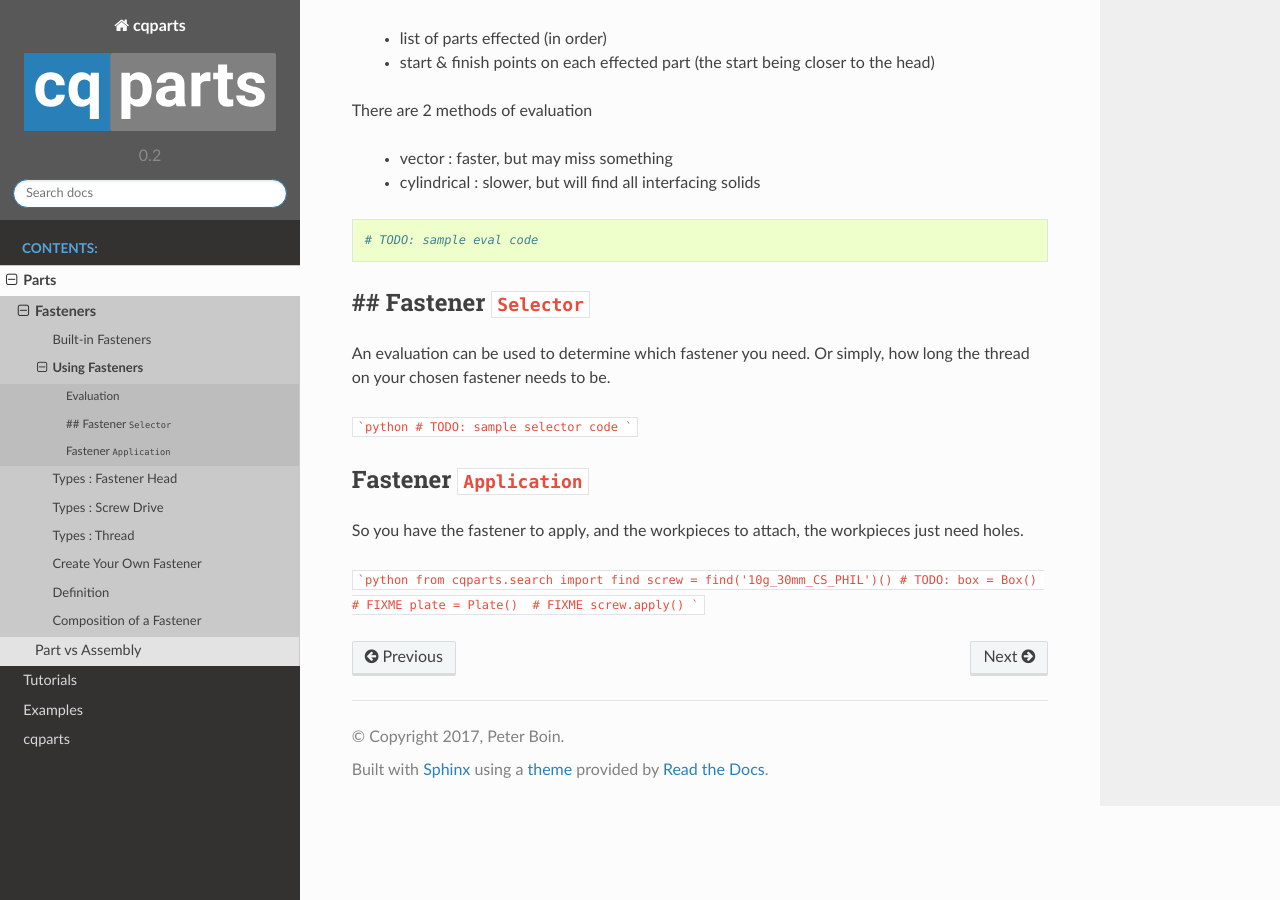
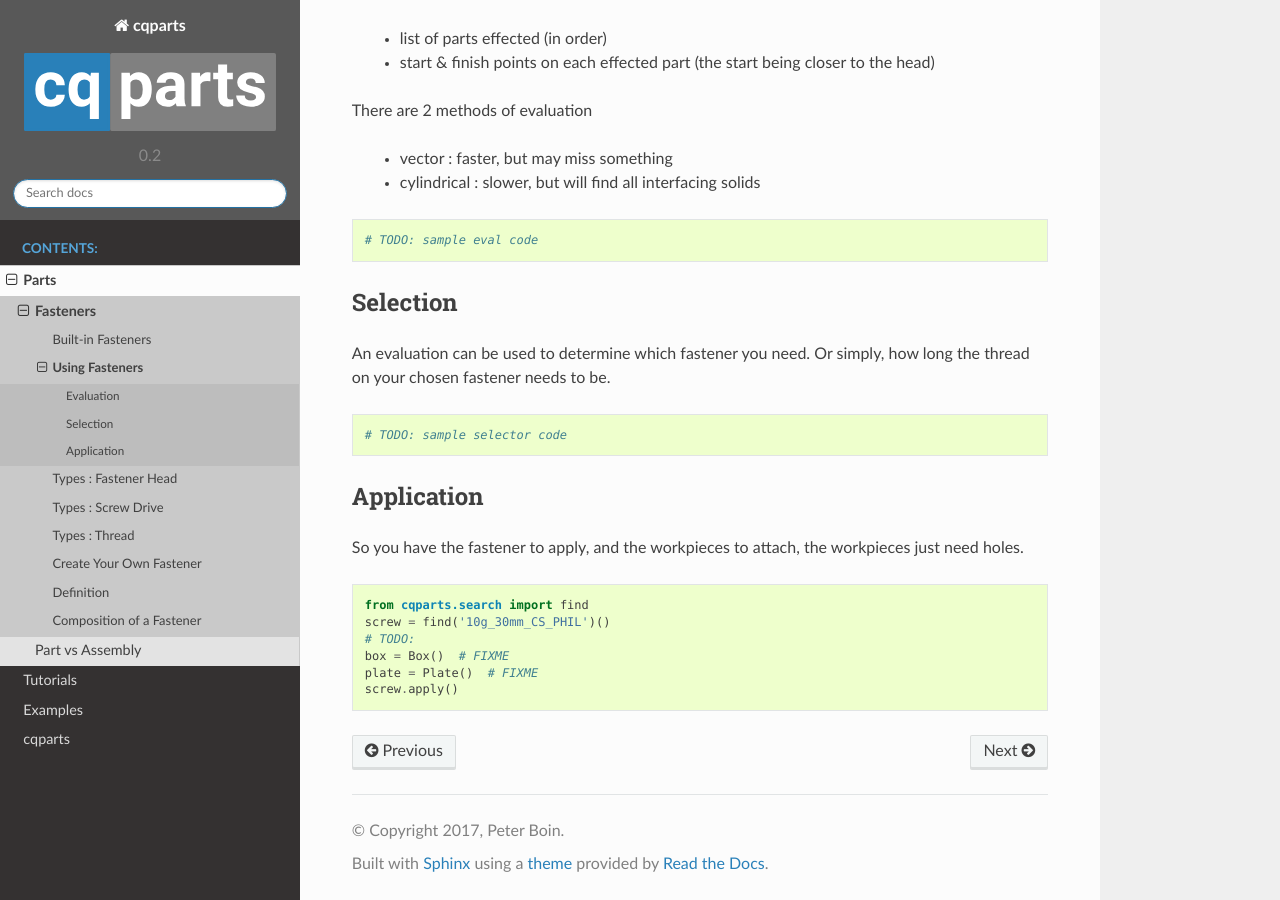
Before and after one commit to cqparts/cqparts, a Sphinx documentation site: the page built from docs/parts/fasteners/using.rst, in a window 1280 px wide and 900 px high, scrolled down 698 px. Built offline with Sphinx 7.4.7 and the Read the Docs theme 2.0.0, drawn with Linux system fonts in a browser that asks for light colours; some of the changed lines change nothing that is shown.

Commit message:
more fixing

````diff
--- a/docs/parts/fasteners/using.rst
+++ b/docs/parts/fasteners/using.rst
@@ -1,3 +1,5 @@
+
+.. currentmodule:: cqparts.fasteners.utils
 
 Using Fasteners
 ===============
@@ -13,17 +15,14 @@ choosing.
 Evaluation
 ----------
 
-An :class:`Evaluator <cqparts.fasteners.utils.Evaluator>` instance is an
-assessment of the workpieces intended to be fastened along a given vector.
+An :class:`Evaluator` instance is an assessment of the workpieces intended to
+be fastened along a given vector.
 
-An :class:`Evaluator <cqparts.fasteners.utils.Evaluator>` instance is required for a
-:class:`Selector <cqparts.fasteners.utils.Selector>`, and an
-:class:`Applicator <cqparts.fasteners.utils.Applicator>`.
+An :class:`Evaluator` instance is required for a
+:class:`Selector`, and an :class:`Applicator`.
 
-If a fastener :class:`Selector <cqparts.fasteners.utils.Selector>`
-is used to find an appropriate fastener, that same
-:class:`Evaluator <cqparts.fasteners.utils.Evaluator>` instance
-can be passed to the :class:`Applicator <cqparts.fasteners.utils.Applicator>`.
+If a fastener :class:`Selector` is used to find an appropriate fastener, that
+same :class:`Evaluator` instance can be passed to the :class:`Applicator`.
 
 Evaluations are given, the *what*, and the *where*:
 
@@ -47,28 +46,28 @@ There are 2 methods of evaluation
     # TODO: sample eval code
 
 
-## Fastener ``Selector``
-------------------------
+Selection
+---------
 
 An evaluation can be used to determine which fastener you need.
 Or simply, how long the thread on your chosen fastener needs to be.
 
-```python
-# TODO: sample selector code
-```
+::
+
+  # TODO: sample selector code
 
 
-Fastener ``Application``
-------------------------
+Application
+-----------
 
 So you have the fastener to apply, and the workpieces to attach, the workpieces
 just need holes.
 
-```python
-from cqparts.search import find
-screw = find('10g_30mm_CS_PHIL')()
-# TODO:
-box = Box()  # FIXME
-plate = Plate()  # FIXME
-screw.apply()
-```
+::
+
+    from cqparts.search import find
+    screw = find('10g_30mm_CS_PHIL')()
+    # TODO:
+    box = Box()  # FIXME
+    plate = Plate()  # FIXME
+    screw.apply()
````
